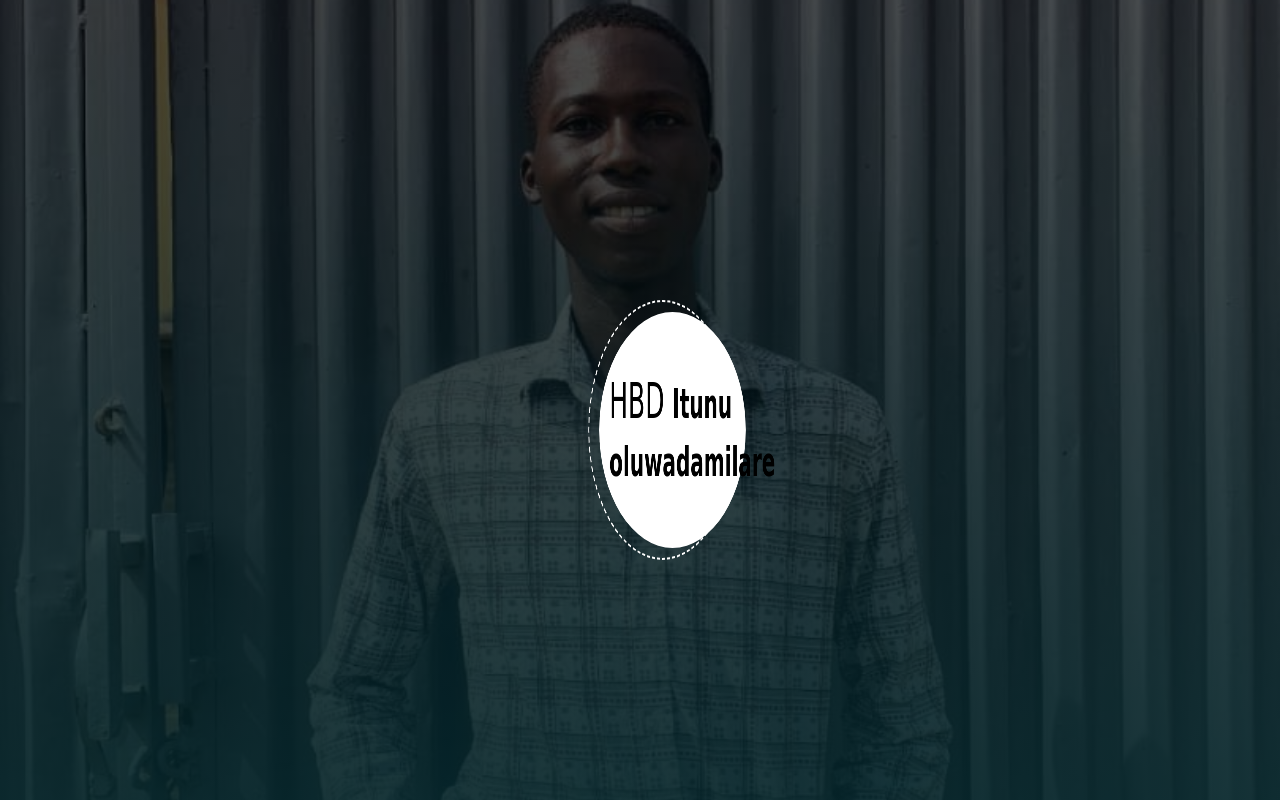
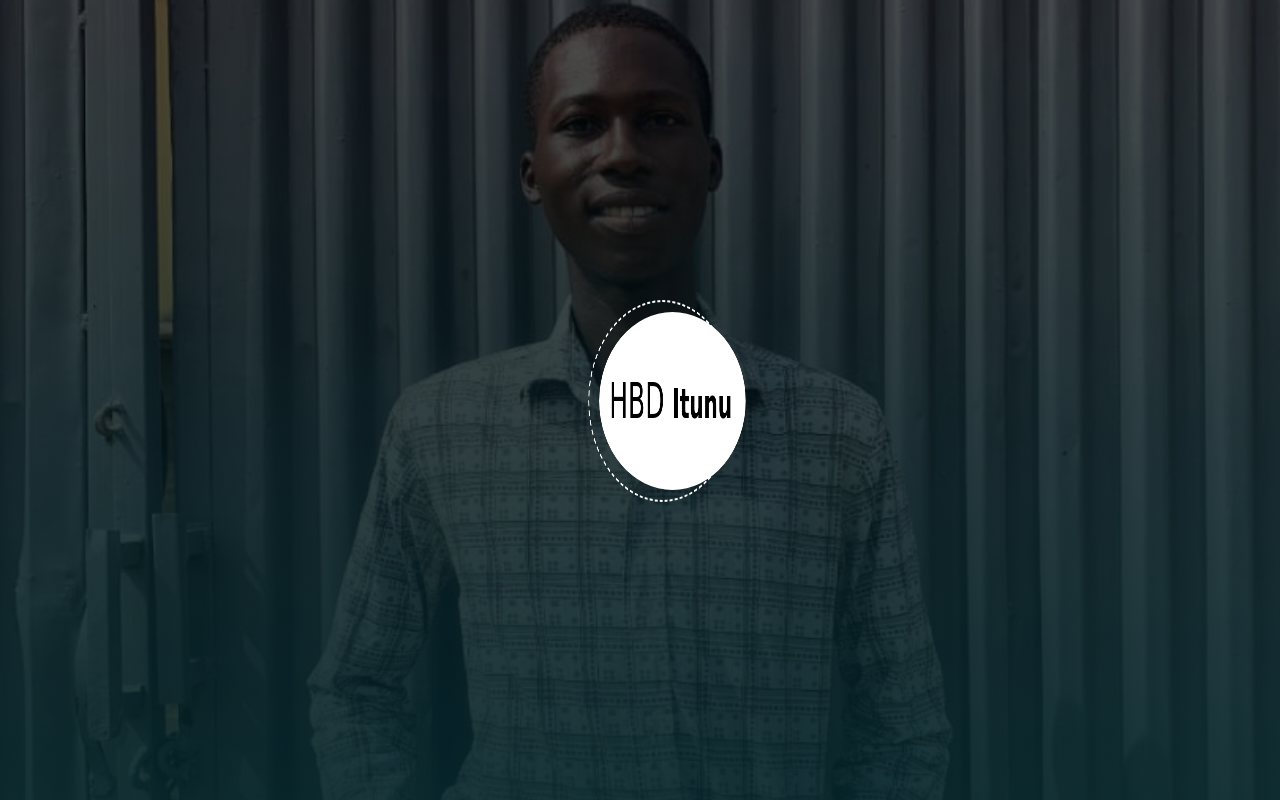
Before and after one commit to Damilare0/Aduke, a plain HTML site: page index.html in a window 1280 px wide. Shown: the top 800 px of the page. Drawn offline with Linux system fonts and the light colour scheme.

Commit message:
Update index.html

```diff
--- a/index.html
+++ b/index.html
@@ -93,7 +93,7 @@
 <body>
   <div>
     <section>
-          <p>HBD <span>Itunu oluwadamilare</span> </p>
+          <p>HBD <span>Itunu</span> </p>
     </section>
   </div>
 </body>
```
